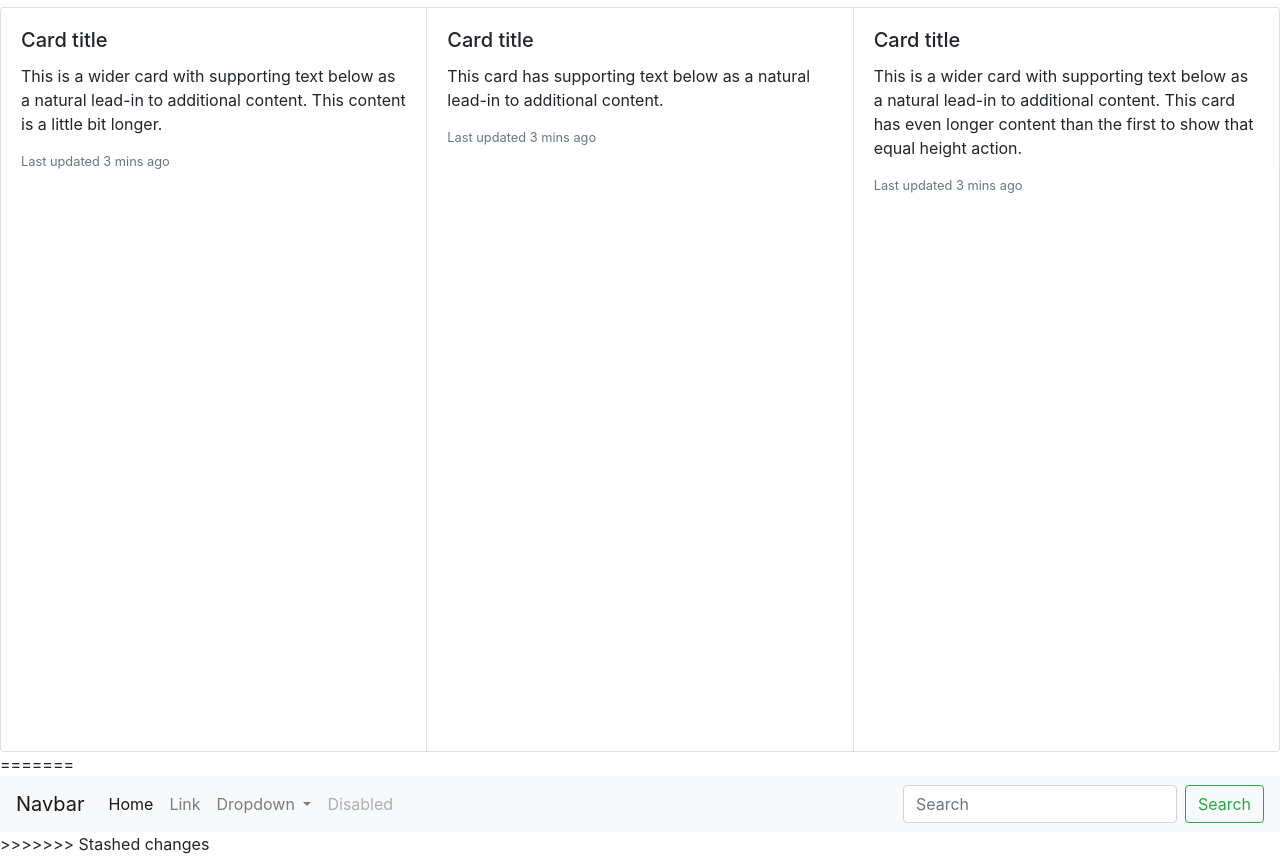
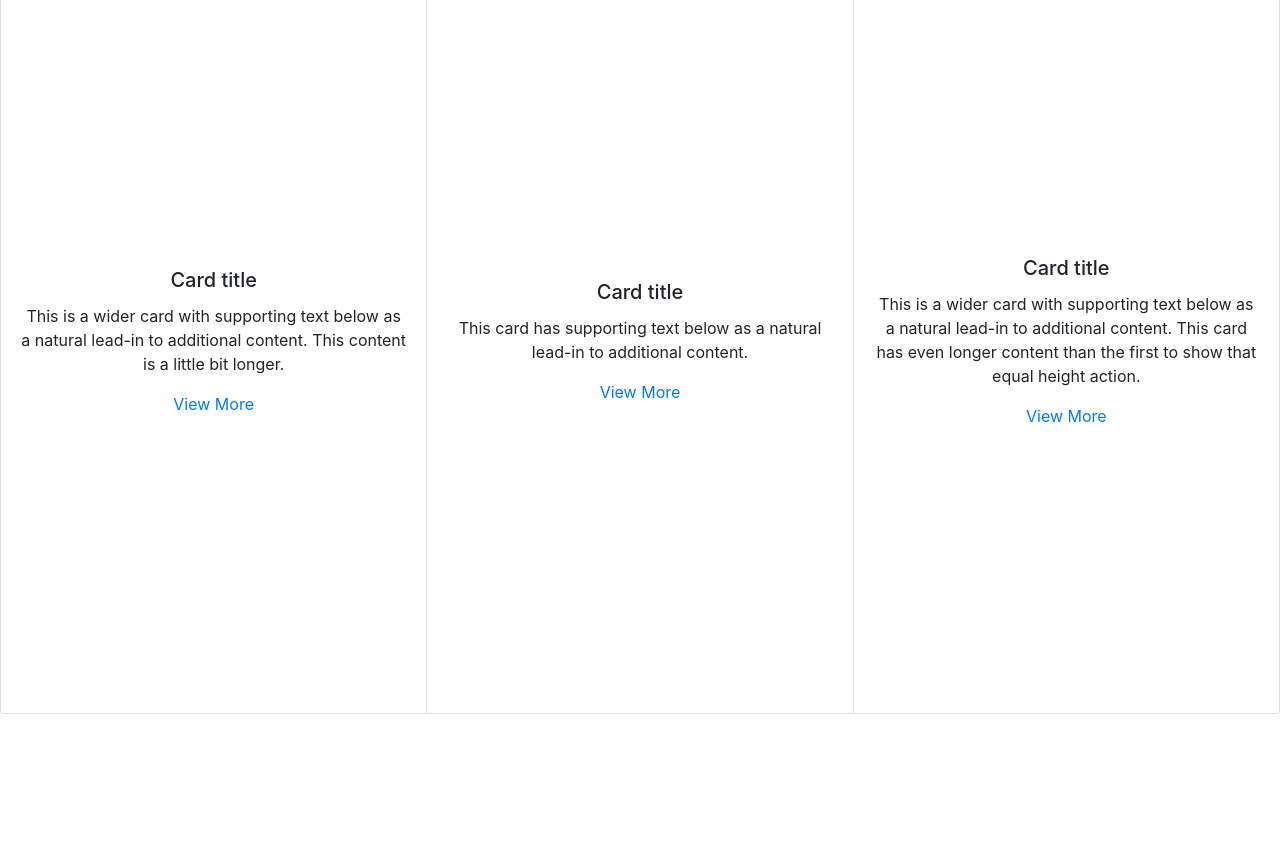
Before and after one commit to Dallas19/team-10, a plain HTML site: page index.html in a window 1280 px wide. Shown: the part 87-943 px from the top of the page. After the commit the page ends 801 px from the top, so only its background shows below. Drawn offline with nearby package versions, Linux system fonts and the light colour scheme.

Commit message:
added pages links

```diff
--- a/index.html
+++ b/index.html
@@ -1,4 +1,3 @@
-<<<<<<< Updated upstream
 <!-- <div
   class="tableauPlaceholder"
   id="viz1571451605957"
@@ -121,7 +120,7 @@
     </nav>
     <section>
       <div class="card-group">
-        <div class="card">
+        <div class="card" id="firstPage">
           <div class="card-body">
             <h5 class="card-title">Card title</h5>
             <p class="card-text">
@@ -129,9 +128,7 @@
               lead-in to additional content. This content is a little bit
               longer.
             </p>
-            <p class="card-text">
-              <small class="text-muted">Last updated 3 mins ago</small>
-            </p>
+            <a href="./first.html">View More</a>
           </div>
         </div>
         <div class="card">
@@ -141,12 +138,10 @@
               This card has supporting text below as a natural lead-in to
               additional content.
             </p>
-            <p class="card-text">
-              <small class="text-muted">Last updated 3 mins ago</small>
-            </p>
+            <a href="./second.html">View More</a>
           </div>
         </div>
-        <div class="card">
+        <div class="card" id="thirdPage">
           <div class="card-body">
             <h5 class="card-title">Card title</h5>
             <p class="card-text">
@@ -154,9 +149,7 @@
               lead-in to additional content. This card has even longer content
               than the first to show that equal height action.
             </p>
-            <p class="card-text">
-              <small class="text-muted">Last updated 3 mins ago</small>
-            </p>
+            <a href="./third.html">View More</a>
           </div>
         </div>
       </div>
@@ -178,52 +171,3 @@
     ></script>
   </body>
 </html>
-=======
-<html lang="en">
-<head>
-  <meta charset="UTF-8">
-  <meta name="viewport" content="width=device-width, initial-scale=1.0">
-  <meta http-equiv="X-UA-Compatible" content="ie=edge">
-  <title>Document</title>
-  <link rel="stylesheet" href="https://stackpath.bootstrapcdn.com/bootstrap/4.3.1/css/bootstrap.min.css" integrity="sha384-ggOyR0iXCbMQv3Xipma34MD+dH/1fQ784/j6cY/iJTQUOhcWr7x9JvoRxT2MZw1T" crossorigin="anonymous">
-
-</head>
-<body>
-  <nav class="navbar navbar-expand-lg navbar-light bg-light">
-    <a class="navbar-brand" href="#">Navbar</a>
-    <button class="navbar-toggler" type="button" data-toggle="collapse" data-target="#navbarSupportedContent" aria-controls="navbarSupportedContent" aria-expanded="false" aria-label="Toggle navigation">
-      <span class="navbar-toggler-icon"></span>
-    </button>
-
-    <div class="collapse navbar-collapse" id="navbarSupportedContent">
-      <ul class="navbar-nav mr-auto">
-        <li class="nav-item active">
-          <a class="nav-link" href="#">Home <span class="sr-only">(current)</span></a>
-        </li>
-        <li class="nav-item">
-          <a class="nav-link" href="#">Link</a>
-        </li>
-        <li class="nav-item dropdown">
-          <a class="nav-link dropdown-toggle" href="#" id="navbarDropdown" role="button" data-toggle="dropdown" aria-haspopup="true" aria-expanded="false">
-            Dropdown
-          </a>
-          <div class="dropdown-menu" aria-labelledby="navbarDropdown">
-            <a class="dropdown-item" href="#">Action</a>
-            <a class="dropdown-item" href="#">Another action</a>
-            <div class="dropdown-divider"></div>
-            <a class="dropdown-item" href="#">Something else here</a>
-          </div>
-        </li>
-        <li class="nav-item">
-          <a class="nav-link disabled" href="#" tabindex="-1" aria-disabled="true">Disabled</a>
-        </li>
-      </ul>
-      <form class="form-inline my-2 my-lg-0">
-        <input class="form-control mr-sm-2" type="search" placeholder="Search" aria-label="Search">
-        <button class="btn btn-outline-success my-2 my-sm-0" type="submit">Search</button>
-      </form>
-    </div>
-  </nav>
-</body>
-</html>
->>>>>>> Stashed changes
--- /dev/null
+++ b/index.js
@@ -0,0 +1 @@
+const
--- a/style.css
+++ b/style.css
@@ -7,5 +7,18 @@ section {
 }
 
 .card-group .card {
+  height: 100%;
+  text-align: center;
+}
 
+.card-group .card .card-body {
+  display: flex;
+  align-items: center;
+  justify-content: center;
+  flex-direction: column;
+  width: 100%;
+  text-align: center;
+  margin: 10% 0;
+  min-height: 200px;
+  align-items: center;
 }
```
Also changed, not shown: second.html (added, +12 -0 lines), first.html (added), third.html (added).
